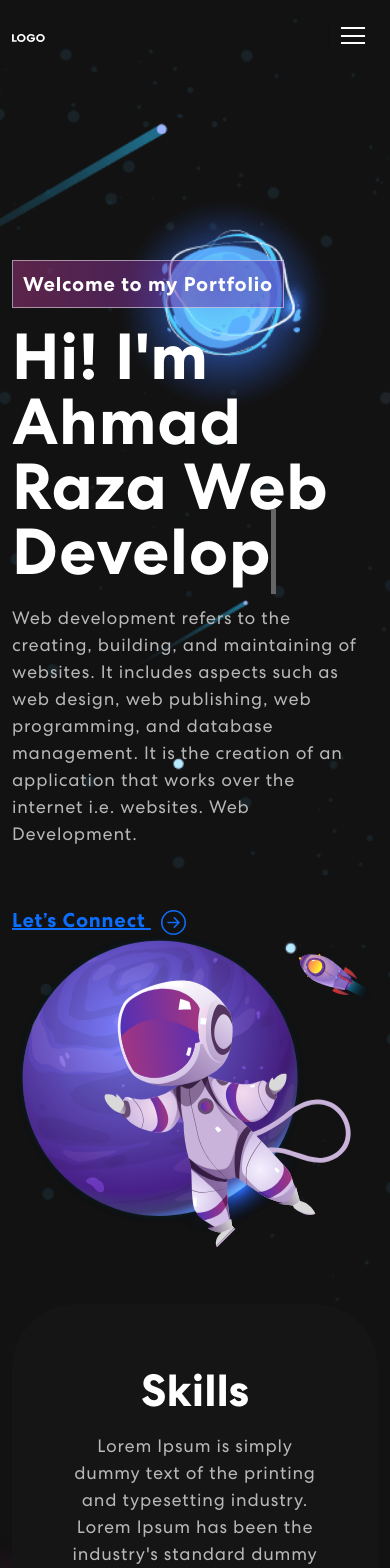
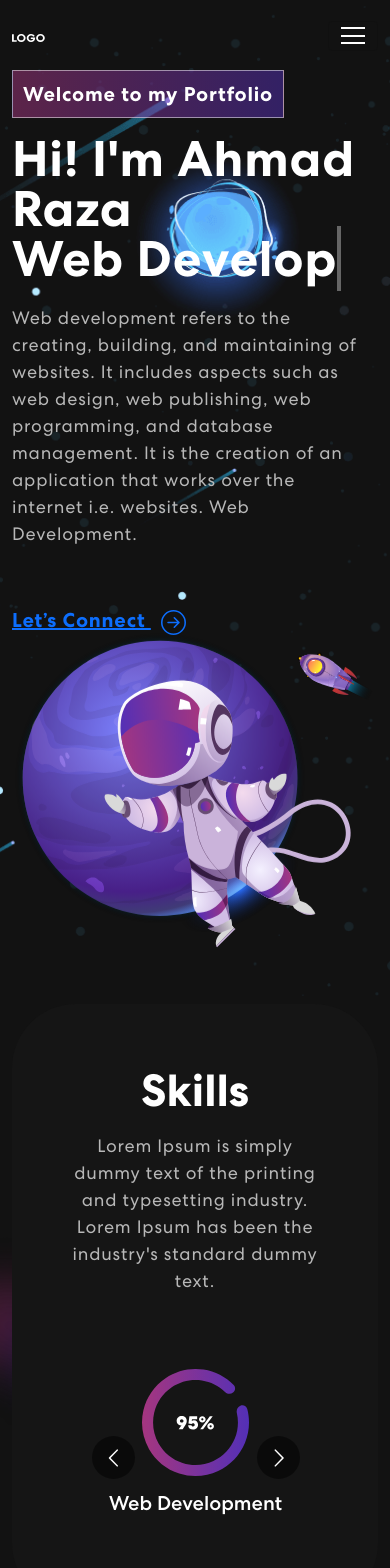
Before and after one commit to PirateCoderz/React-Portfolio, a React (Create React App) app: page / in a window 390 px wide. Shown: the top 1568 px of the page. Built offline with nearby package versions, Linux system fonts and the light colour scheme; no server answers.

Commit message:
banner and skills button fixed
banners is fixed at media queries. also skills arrow buttons are fixed

```diff
--- a/src/App.css
+++ b/src/App.css
@@ -339,7 +339,12 @@ nav.navbar .navbar-toggler[aria-expanded="true"] .navbar-toggler-icon {
   width: 40%;
   z-index: -4;
 }
-
+.react-multiple-carousel__arrow--right {
+  right: calc(0% + 1px) !important;
+}
+.react-multiple-carousel__arrow--left {
+  left: calc(1% + 1px) !important;
+}
 /************ Projects Css ************/
 .project {
   padding: 80px 0;
@@ -554,6 +559,15 @@ nav.navbar .navbar-toggler[aria-expanded="true"] .navbar-toggler-icon {
   margin-bottom: 80px;
   margin-top: -122px;
 }
+
+@media screen and (max-width: 770px) {
+  .newsletter-bx { padding: 70px 40px; }
+}
+
+@media screen and (max-width: 560px) {
+  .newsletter-bx { padding: 40px 20px; }
+}
+
 .newsletter-bx h3 {
   font-weight: 700;
   letter-spacing: 0.5px;
@@ -606,6 +620,15 @@ nav.navbar .navbar-toggler[aria-expanded="true"] .navbar-toggler-icon {
   letter-spacing: 0.5px;
   border-radius: 18px;
 }
+@media screen and (max-width: 400px) {
+  .new-email-bx button { padding: 10px 20px; }
+}
+@media screen and (max-width: 767px) {
+  .new-email-bx button { padding: 15px 30px; }
+  .banner {padding-top: 70px;}
+  .banner h1 { font-size: 50px;}
+}
+
 .footer img {
   width: 26%;
 }
--- a/src/components/Banner.js
+++ b/src/components/Banner.js
@@ -56,7 +56,7 @@ export const Banner = () => {
               {({ isVisible }) =>
               <div className={isVisible ? "animate__animated animate__fadeIn" : ""}>
                 <span className="tagline">Welcome to my Portfolio</span>
-                <h1>{`Hi! I'm Ahmad Raza`} <span className="txt-rotate" dataPeriod="1000" data-rotate='[ "Web Developer", "Web Designer", "UI/UX Designer" ]'><span className="wrap">{text}</span></span></h1>
+                <h1>{`Hi! I'm Ahmad Raza`}<br /> <span className="txt-rotate" dataPeriod="1000" data-rotate='[ "Web Developer", "Web Designer", "UI/UX Designer" ]'><span className="wrap">{text}</span></span></h1>
                   <p>Web development refers to the creating, building, and maintaining of websites. It includes aspects such as web design, web publishing, web programming, and database management. It is the creation of an application that works over the internet i.e. websites. Web Development.</p>
                   <button onClick={() => console.log('connect')}><a href="https://wa.me/+923049113032" className="wa-btn"> Let’s Connect <ArrowRightCircle size={25} /></a></button>
               </div>}
```
